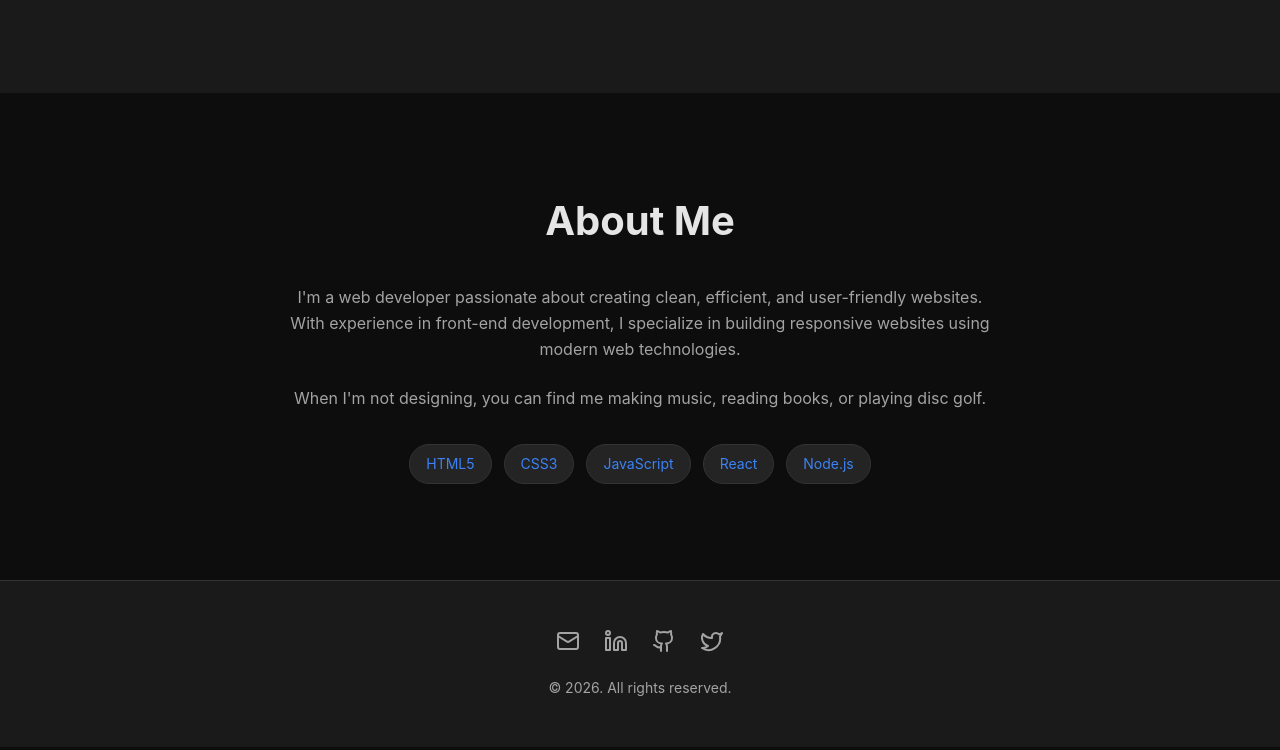
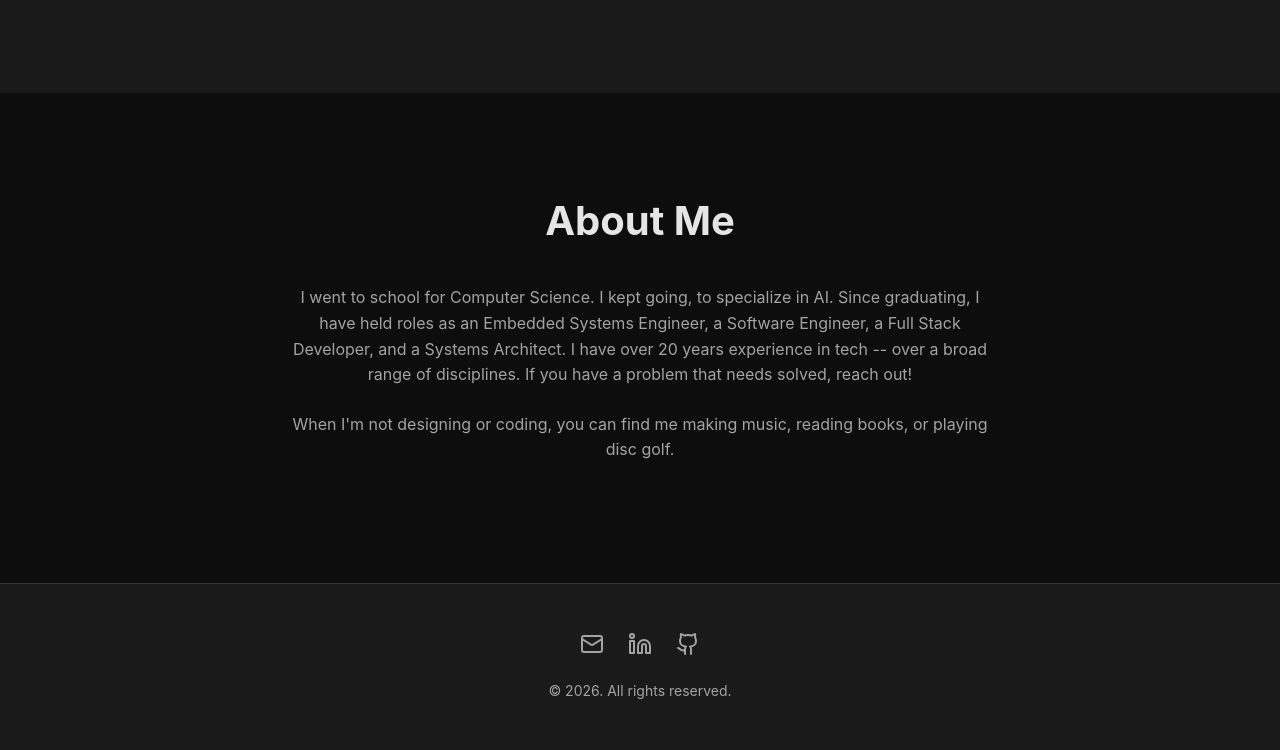
Before and after one commit to trh178/me-dot-com, a website: page index.html in a window 1280 px wide. Shown: the part 2281-3031 px from the top of the page. Drawn offline with Linux system fonts and the light colour scheme.

Commit message:
more info updates

```diff
--- a/index.html
+++ b/index.html
@@ -55,15 +55,8 @@
             <h2>About Me</h2>
             <div class="about-content">
                 <div class="about-text">
-                    <p>I'm a web developer passionate about creating clean, efficient, and user-friendly websites. With experience in front-end development, I specialize in building responsive websites using modern web technologies.</p>
-                    <p>When I'm not designing, you can find me making music, reading books, or playing disc golf.</p>
-                    <div class="skills">
-                        <span class="skill-tag">HTML5</span>
-                        <span class="skill-tag">CSS3</span>
-                        <span class="skill-tag">JavaScript</span>
-                        <span class="skill-tag">React</span>
-                        <span class="skill-tag">Node.js</span>
-                    </div>
+                    <p>I went to school for Computer Science. I kept going, to specialize in AI. Since graduating, I have held roles as an Embedded Systems Engineer, a Software Engineer, a Full Stack Developer, and a Systems Architect. I have over 20 years experience in tech -- over a broad range of disciplines. If you have a problem that needs solved, reach out!</p>
+                    <p>When I'm not designing or coding, you can find me making music, reading books, or playing disc golf.</p>
                 </div>
             </div>
         </div>
@@ -72,17 +65,14 @@
     <footer class="footer">
         <div class="container">
             <div class="social-links">
-                <a href="mailto:your.email@example.com" class="social-link" title="Email">
+                <a href="mailto:tee8ch@pm.me" class="social-link" title="Email">
                     <svg xmlns="http://www.w3.org/2000/svg" width="24" height="24" viewBox="0 0 24 24" fill="none" stroke="currentColor" stroke-width="2" stroke-linecap="round" stroke-linejoin="round"><rect width="20" height="16" x="2" y="4" rx="2"/><path d="m22 7-8.97 5.7a1.94 1.94 0 0 1-2.06 0L2 7"/></svg>
                 </a>
-                <a href="https://linkedin.com/in/yourprofile" class="social-link" title="LinkedIn" target="_blank" rel="noopener noreferrer">
+                <a href="https://www.linkedin.com/in/todd-haldeman-02463519a/" class="social-link" title="LinkedIn" target="_blank" rel="noopener noreferrer">
                     <svg xmlns="http://www.w3.org/2000/svg" width="24" height="24" viewBox="0 0 24 24" fill="none" stroke="currentColor" stroke-width="2" stroke-linecap="round" stroke-linejoin="round"><path d="M16 8a6 6 0 0 1 6 6v7h-4v-7a2 2 0 0 0-2-2 2 2 0 0 0-2 2v7h-4v-7a6 6 0 0 1 6-6z"/><rect width="4" height="12" x="2" y="9"/><circle cx="4" cy="4" r="2"/></svg>
                 </a>
                 <a href="https://github.com/yourusername" class="social-link" title="GitHub" target="_blank" rel="noopener noreferrer">
                     <svg xmlns="http://www.w3.org/2000/svg" width="24" height="24" viewBox="0 0 24 24" fill="none" stroke="currentColor" stroke-width="2" stroke-linecap="round" stroke-linejoin="round"><path d="M15 22v-4a4.8 4.8 0 0 0-1-3.5c3 0 6-2 6-5.5.08-1.25-.27-2.48-1-3.5.28-1.15.28-2.35 0-3.5 0 0-1 0-3 1.5-2.64-.5-5.36-.5-8 0C6 2 5 2 5 2c-.3 1.15-.3 2.35 0 3.5A5.403 5.403 0 0 0 4 9c0 3.5 3 5.5 6 5.5-.39.49-.68 1.05-.85 1.65-.17.6-.22 1.23-.15 1.85v4"/><path d="M9 18c-4.51 2-5-2-7-2"/></svg>
-                </a>
-                <a href="https://twitter.com/yourusername" class="social-link" title="Twitter" target="_blank" rel="noopener noreferrer">
-                    <svg xmlns="http://www.w3.org/2000/svg" width="24" height="24" viewBox="0 0 24 24" fill="none" stroke="currentColor" stroke-width="2" stroke-linecap="round" stroke-linejoin="round"><path d="M22 4s-.7 2.1-2 3.4c1.6 10-9.4 17.3-18 11.6 2.2.1 4.4-.6 6-2C3 15.5.5 9.6 3 5c2.2 2.6 5.6 4.1 9 4-.9-4.2 4-6.6 7-3.8 1.1 0 3-1.2 3-1.2z"/></svg>
                 </a>
             </div>
             <p class="copyright">© 2026. All rights reserved.</p>
```
